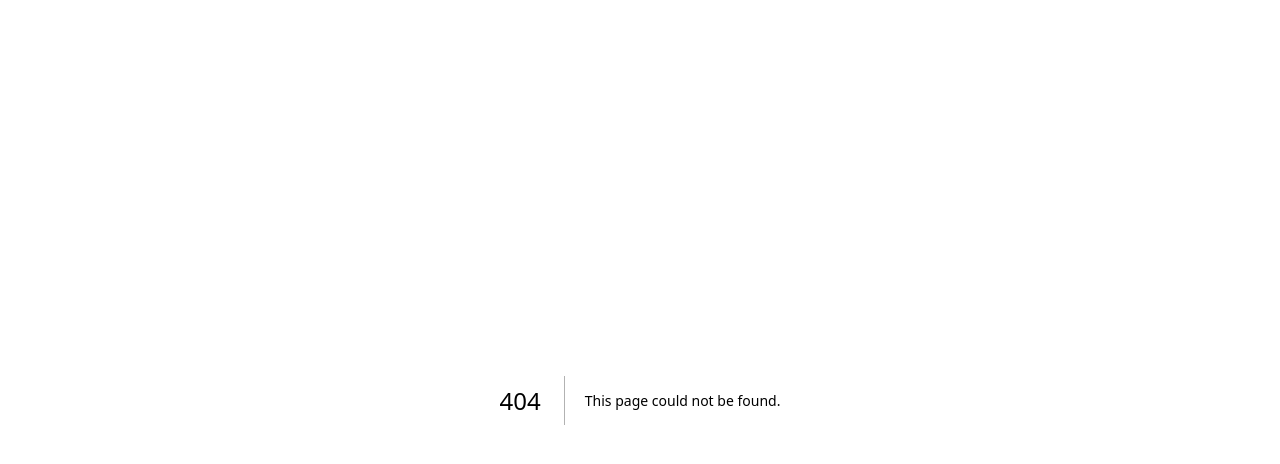
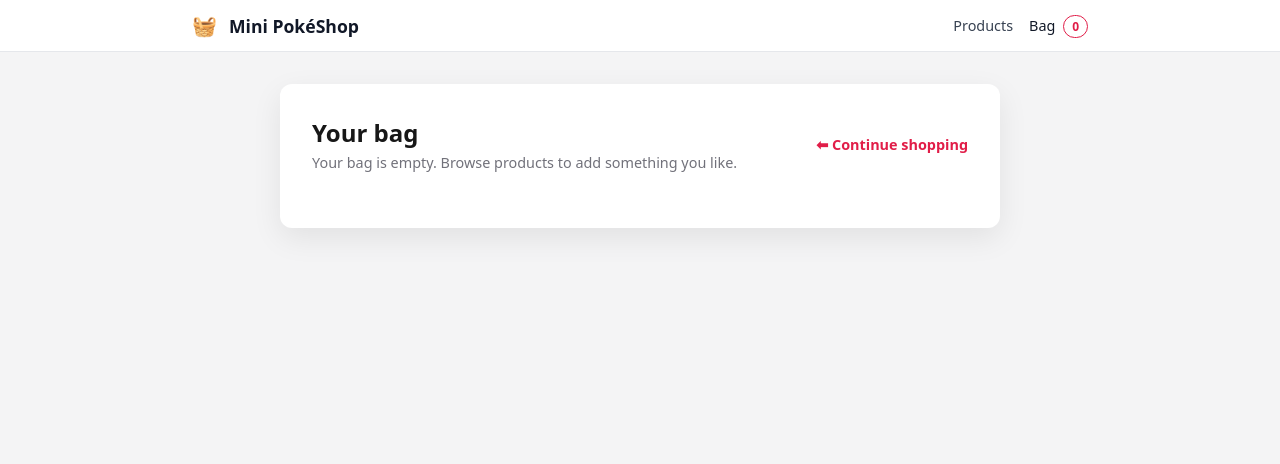
Before and after one commit to JasonDirks/pokeshop, a Next.js app: page /cart in a window 1280 px wide. Before the commit this address had no page. Shown: the top 464 px of the page. Built offline with nearby package versions, Linux system fonts and the light colour scheme.

Commit message:
Add cart page, global nav, and styling updates

```diff
--- /dev/null
+++ b/app/NavBar.tsx
@@ -0,0 +1,88 @@
+// app/NavBar.tsx
+"use client";
+
+import Link from "next/link";
+import { useCart } from "./CartContext";
+
+export default function NavBar() {
+  const { cart } = useCart();
+
+  const totalItems = Object.values(cart).reduce(
+    (sum, quantity) => sum + quantity,
+    0
+  );
+
+  return (
+    <header
+      style={{
+        width: "100%",
+        borderBottom: "1px solid #e5e7eb",
+        backgroundColor: "white",
+      }}
+    >
+      <nav
+        style={{
+          maxWidth: "960px",
+          margin: "0 auto",
+          padding: "0.75rem 2rem",
+          display: "flex",
+          alignItems: "center",
+          justifyContent: "space-between",
+          gap: "1rem",
+          fontFamily:
+            "system-ui, -apple-system, BlinkMacSystemFont, 'Segoe UI', sans-serif",
+        }}
+      >
+        <div style={{ display: "flex", alignItems: "center", gap: "0.75rem" }}>
+          <span style={{ fontSize: "1.25rem" }}>🧺</span>
+          <Link
+            href="/"
+            style={{
+              textDecoration: "none",
+              color: "#111827",
+              fontWeight: 700,
+              fontSize: "1.1rem",
+            }}
+          >
+            Mini PokéShop
+          </Link>
+        </div>
+
+        <div
+          style={{
+            display: "flex",
+            alignItems: "center",
+            gap: "1rem",
+            fontSize: "0.9rem",
+          }}
+        >
+          <Link
+            href="/products"
+            style={{ textDecoration: "none", color: "#374151" }}
+          >
+            Products
+          </Link>
+          <Link
+            href="/cart"
+            style={{ textDecoration: "none", color: "#111827" }}
+          >
+            Bag{" "}
+            <span
+              style={{
+                marginLeft: "0.25rem",
+                padding: "0.1rem 0.5rem",
+                borderRadius: "999px",
+                border: "1px solid #e11d48",
+                fontSize: "0.75rem",
+                fontWeight: 600,
+                color: "#e11d48",
+              }}
+            >
+              {totalItems}
+            </span>
+          </Link>
+        </div>
+      </nav>
+    </header>
+  );
+}
--- /dev/null
+++ b/app/cart/page.tsx
@@ -0,0 +1,237 @@
+// app/cart/page.tsx
+"use client";
+
+import Link from "next/link";
+import { PRODUCTS } from "../../lib/products";
+import { useCart } from "../CartContext";
+
+export default function CartPage() {
+  const { cart, addToCart, removeFromCart, clearCart } = useCart();
+
+  const cartItems = PRODUCTS.filter((p) => cart[p.id] && cart[p.id] > 0).map(
+    (product) => ({
+      product,
+      quantity: cart[product.id],
+    })
+  );
+
+  const cartTotalItems = cartItems.reduce(
+    (sum, item) => sum + item.quantity,
+    0
+  );
+  const cartTotalPrice = cartItems.reduce(
+    (sum, item) => sum + item.quantity * item.product.price,
+    0
+  );
+
+  return (
+    <main
+      style={{
+        minHeight: "100vh",
+        padding: "2rem",
+        fontFamily:
+          "system-ui, -apple-system, BlinkMacSystemFont, 'Segoe UI', sans-serif",
+        backgroundColor: "#f4f4f5",
+      }}
+    >
+      <div
+        style={{
+          maxWidth: "720px",
+          margin: "0 auto",
+          backgroundColor: "white",
+          borderRadius: "12px",
+          padding: "2rem",
+          boxShadow: "0 10px 30px rgba(0,0,0,0.08)",
+        }}
+      >
+        <header
+          style={{
+            marginBottom: "1.5rem",
+            display: "flex",
+            justifyContent: "space-between",
+            alignItems: "center",
+            gap: "1rem",
+          }}
+        >
+          <div>
+            <h1 style={{ fontSize: "1.5rem", marginBottom: "0.25rem" }}>
+              Your bag
+            </h1>
+            {cartItems.length === 0 ? (
+              <p style={{ color: "#71717a", fontSize: "0.9rem" }}>
+                Your bag is empty. Browse products to add something you like.
+              </p>
+            ) : (
+              <p style={{ color: "#111827", fontSize: "0.9rem" }}>
+                {cartTotalItems} item
+                {cartTotalItems !== 1 ? "s" : ""} · Total: £
+                {cartTotalPrice.toFixed(2)}
+              </p>
+            )}
+          </div>
+          <Link
+            href="/products"
+            style={{
+              textDecoration: "none",
+              color: "#e11d48",
+              fontWeight: 600,
+              fontSize: "0.9rem",
+            }}
+          >
+            ⬅ Continue shopping
+          </Link>
+        </header>
+
+        {cartItems.length === 0 ? (
+          <></>
+        ) : (
+          <>
+            <ul
+              style={{
+                listStyle: "none",
+                padding: 0,
+                margin: 0,
+                marginBottom: "1.5rem",
+              }}
+            >
+              {cartItems.map(({ product, quantity }) => (
+                <li
+                  key={product.id}
+                  style={{
+                    display: "flex",
+                    justifyContent: "space-between",
+                    alignItems: "center",
+                    gap: "1rem",
+                    padding: "0.75rem 0",
+                    borderBottom: "1px solid #e5e7eb",
+                  }}
+                >
+                  <div>
+                    <p
+                      style={{
+                        margin: 0,
+                        fontSize: "0.95rem",
+                        fontWeight: 500,
+                      }}
+                    >
+                      {product.name}
+                    </p>
+                    <p
+                      style={{
+                        margin: 0,
+                        fontSize: "0.8rem",
+                        color: "#6b7280",
+                      }}
+                    >
+                      £{product.price.toFixed(2)} each
+                    </p>
+                  </div>
+
+                  <div
+                    style={{
+                      display: "flex",
+                      alignItems: "center",
+                      gap: "0.5rem",
+                    }}
+                  >
+                    <button
+                      type="button"
+                      onClick={() => removeFromCart(product.id)}
+                      style={{
+                        width: "28px",
+                        height: "28px",
+                        borderRadius: "999px",
+                        border: "1px solid #d4d4d8",
+                        backgroundColor: "white",
+                        cursor: "pointer",
+                        fontWeight: 600,
+                      }}
+                    >
+                      −
+                    </button>
+                    <span
+                      style={{
+                        minWidth: "24px",
+                        textAlign: "center",
+                        fontSize: "0.9rem",
+                      }}
+                    >
+                      {quantity}
+                    </span>
+                    <button
+                      type="button"
+                      onClick={() => addToCart(product.id)}
+                      style={{
+                        width: "28px",
+                        height: "28px",
+                        borderRadius: "999px",
+                        border: "1px solid #e11d48",
+                        backgroundColor: "#e11d48",
+                        color: "white",
+                        cursor: "pointer",
+                        fontWeight: 600,
+                      }}
+                    >
+                      +
+                    </button>
+                    <span
+                      style={{
+                        fontSize: "0.9rem",
+                        fontWeight: 500,
+                        minWidth: "70px",
+                        textAlign: "right",
+                      }}
+                    >
+                      £{(product.price * quantity).toFixed(2)}
+                    </span>
+                  </div>
+                </li>
+              ))}
+            </ul>
+
+            <div
+              style={{
+                display: "flex",
+                justifyContent: "space-between",
+                alignItems: "center",
+                gap: "1rem",
+              }}
+            >
+              <button
+                type="button"
+                onClick={clearCart}
+                style={{
+                  padding: "0.5rem 1rem",
+                  borderRadius: "999px",
+                  border: "1px solid #e11d48",
+                  backgroundColor: "white",
+                  color: "#e11d48",
+                  fontSize: "0.9rem",
+                  fontWeight: 600,
+                  cursor: "pointer",
+                }}
+              >
+                Clear bag
+              </button>
+              <button
+                type="button"
+                style={{
+                  padding: "0.6rem 1.4rem",
+                  borderRadius: "999px",
+                  border: "none",
+                  backgroundColor: "#16a34a",
+                  color: "white",
+                  fontSize: "0.95rem",
+                  fontWeight: 600,
+                  cursor: "pointer",
+                }}
+              >
+                Checkout (demo)
+              </button>
+            </div>
+          </>
+        )}
+      </div>
+    </main>
+  );
+}
--- a/app/layout.tsx
+++ b/app/layout.tsx
@@ -1,6 +1,7 @@
 import type { Metadata } from "next";
 import "./globals.css";
 import { CartProvider } from "./CartContext";
+import NavBar from "./NavBar";
 
 export const metadata: Metadata = {
   title: "Mini PokéShop",
@@ -14,8 +15,16 @@
 }) {
   return (
     <html lang="en">
-      <body>
-        <CartProvider>{children}</CartProvider>
+      <body
+        style={{
+          margin: 0,
+          backgroundColor: "#f4f4f5",
+        }}
+      >
+        <CartProvider>
+          <NavBar />
+          {children}
+        </CartProvider>
       </body>
     </html>
   );
```
